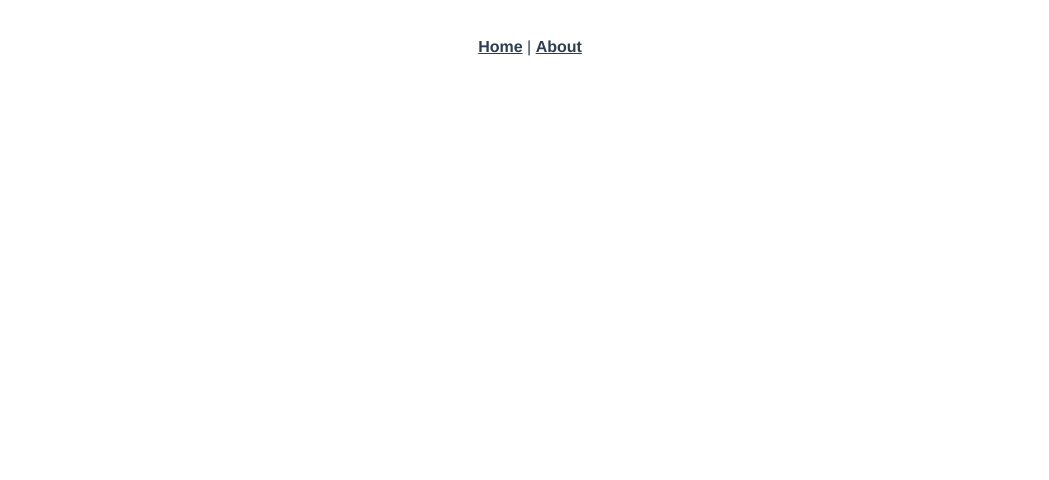
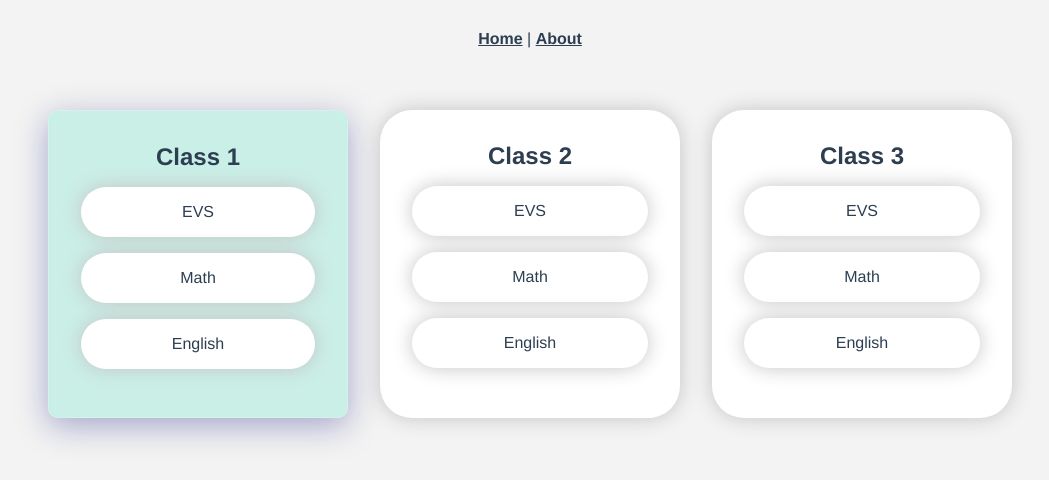
Before and after one commit to abhayhk2001/DIET-Website, a Vue app: page /class in a window 1280 px wide. Shown: the top 480 px of the page, without its empty margins (110-1159 px from the left). Built offline with nearby package versions, Linux system fonts and the light colour scheme.

Commit message:
added class template

```diff
--- a/src/router/index.js
+++ b/src/router/index.js
@@ -17,6 +17,11 @@ const routes = [
     // this generates a separate chunk (about.[hash].js) for this route
     // which is lazy-loaded when the route is visited.
     component: () => import(/* webpackChunkName: "about" */ '../views/About.vue')
+  },
+  {
+    path: '/class',
+    name: 'Class',
+    component: () => import('../views/Class.vue')
   }
 ]
 
--- /dev/null
+++ b/src/views/Class.vue
@@ -0,0 +1,104 @@
+<template>
+    <div class="wrapper">
+
+      <div class="Grade" style="background: rgba( 80, 227, 194, 0.25 ); box-shadow: 0 8px 32px 0 rgba( 31, 38, 135, 0.37 ); backdrop-filter: blur( 4px ); -webkit-backdrop-filter: blur( 4px ); border-radius: 10px; border: 1px solid rgba( 255, 255, 255, 0.18 );">
+        <h2>Class 1</h2>
+        <div class="subject" v-on:click="rout('/')">EVS</div>
+        <div class="subject" v-on:click="rout('/')">Math</div>
+        <div class="subject" v-on:click="rout('/')">English</div>
+      </div>
+
+      <div class="Grade">
+        <h2>Class 2</h2>
+        <div class="subject" v-on:click="rout('/')">EVS</div>
+        <div class="subject" v-on:click="rout('/')">Math</div>
+        <div class="subject" v-on:click="rout('/')">English</div>
+      </div>
+
+      <div class="Grade">
+        <h2>Class 3</h2>
+        <div class="subject" v-on:click="rout('/')">EVS</div>
+        <div class="subject" v-on:click="rout('/')">Math</div>
+        <div class="subject" v-on:click="rout('/')">English</div>
+      </div>
+    </div>
+</template>
+
+<script>
+import router from '../router'
+
+export default {
+    methods: {
+      rout(dest) {
+        router.push(dest)
+
+      },
+    }
+  }
+</script>
+
+<style>
+:root {
+  --clr-primary: #12e7c0;
+  --clr-graylight: #f3f3f3;
+  --clr-graymed: #c4c4c4;
+  --border-radius: 2rem;
+}
+
+*,
+*:before,
+*:after {
+  box-sizing: border-box;
+  margin: 0;
+  paddng: 0;
+}
+
+body {
+  font-family: "Playfair Display", serif;
+  background: var(--clr-graylight);
+}
+
+main {
+  margin: 2rem;
+}
+
+h1 {
+  text-align: center;
+}
+
+.wrapper {
+  counter-reset: number;
+  display: flex;
+  flex-wrap: wrap;
+  justify-content: center;
+  margin: 2rem 0;
+}
+
+.Grade {
+  box-shadow: 0px 0px 20px var(--clr-graymed);
+  border-radius: var(--border-radius);
+  padding: 2rem;
+  width: 300px;
+  margin: 0 1rem 4rem;
+  background: white;
+  text-align: center;
+  /* position: relative; */
+/*
+  background: rgba( 80, 227, 194, 0.25 );
+box-shadow: 0 8px 32px 0 rgba( 31, 38, 135, 0.37 );
+backdrop-filter: blur( 4px );
+-webkit-backdrop-filter: blur( 4px );
+border-radius: 10px;
+border: 1px solid rgba( 255, 255, 255, 0.18 ); */
+}
+
+.subject {
+  box-shadow: 0px 0px 20px var(--clr-graymed);
+  border-radius: var(--border-radius);
+  padding: 1rem;
+  width: 100%;
+  margin: 1rem 0 1rem 0;
+  background: white;
+  text-align: center;
+}
+</style>
```
